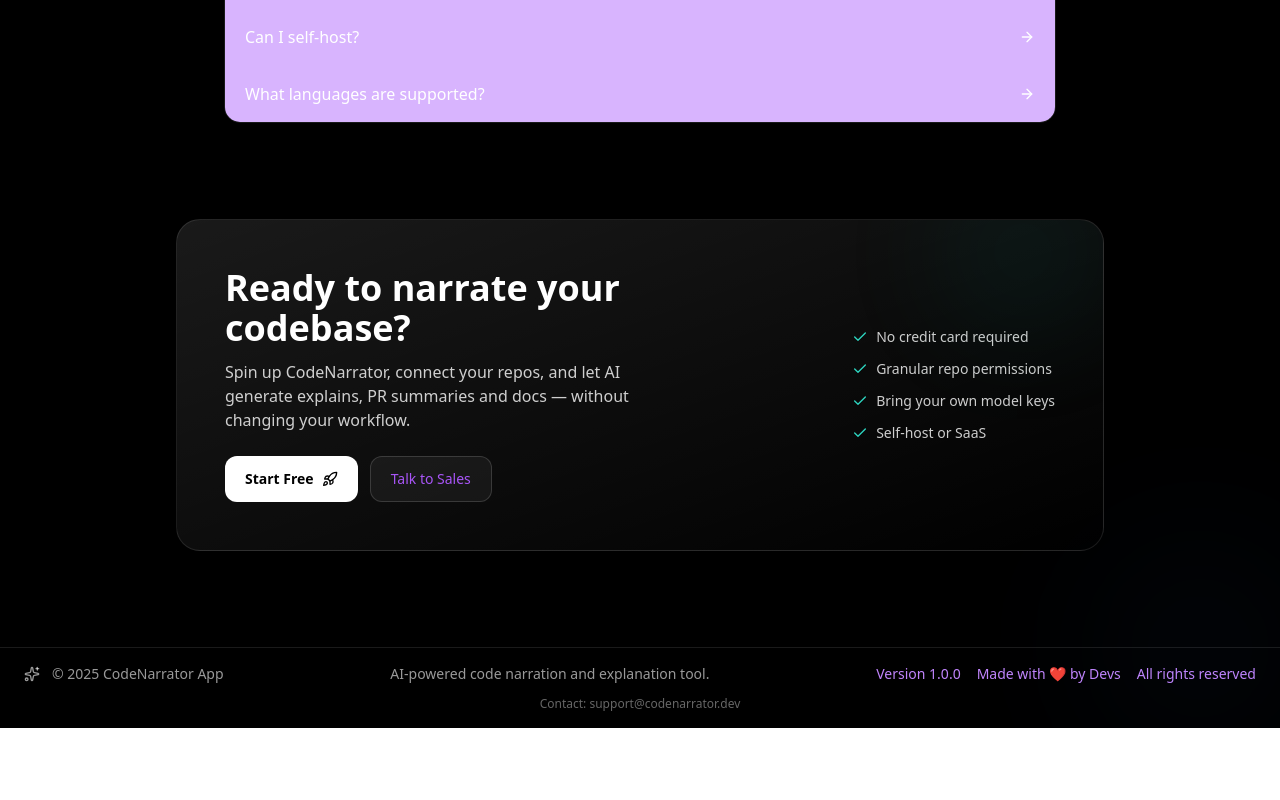
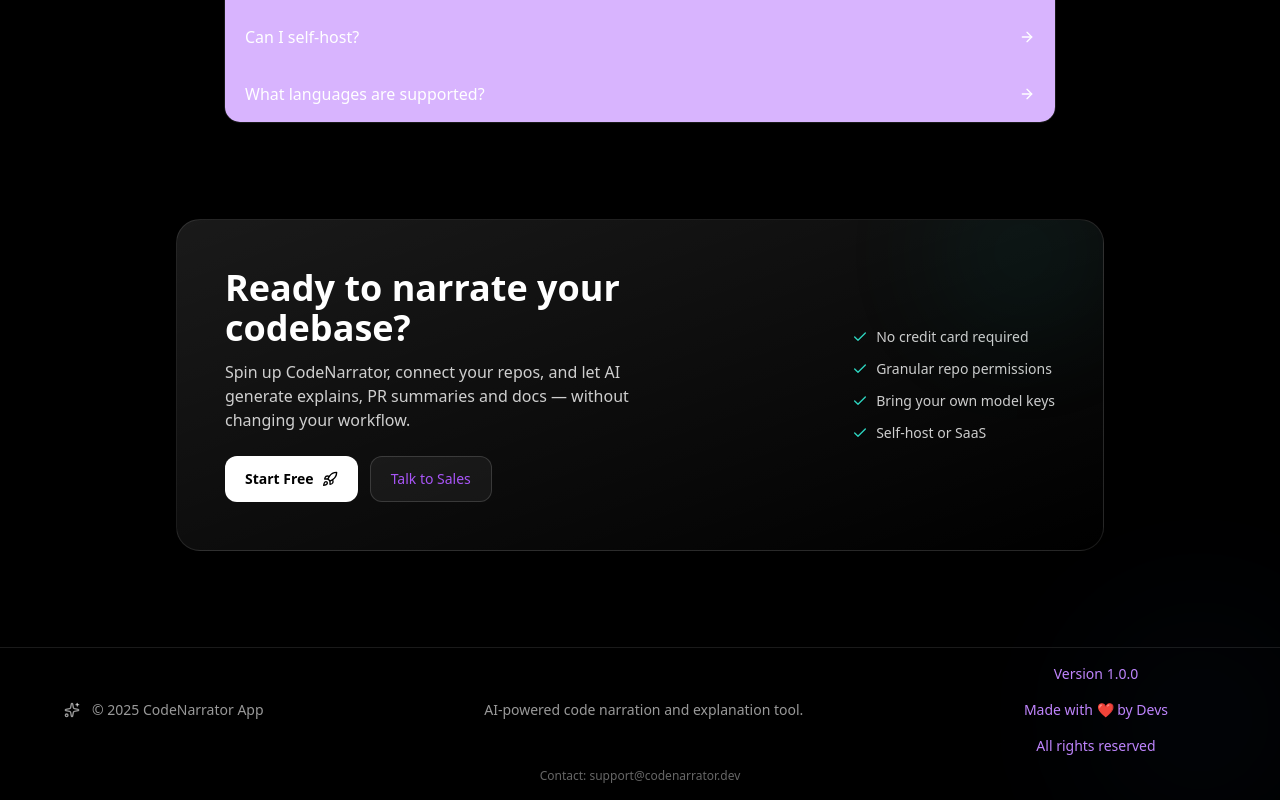
Before and after one commit to mah12-ops/code_narrator_ai, a React (Vite) app in the folder client/: page / in a window 1280 px wide. Shown: the part 2899-3699 px from the top of the page. Before the commit the page ends 3627 px from the top, so only its background shows below. Built offline with nearby package versions, Linux system fonts and the light colour scheme.

Commit message:
fix footer

```diff
--- a/client/src/components/pages/LandingPage/Footer.tsx
+++ b/client/src/components/pages/LandingPage/Footer.tsx
@@ -3,7 +3,7 @@ import { Stars } from 'lucide-react'
 const Footer = () => {
   return (
     <footer className="border-t border-white/10 py-4">
-      <div className="mx-auto max-w-7xl px-6">
+      <div className="mx-auto max-w-7xl px-16">
         <div className="flex flex-col md:flex-row items-center justify-between gap-4 text-sm text-white/60">
 
           {/* Logo + Year */}
@@ -18,7 +18,7 @@ const Footer = () => {
           </p>
 
           {/* Replaced block */}
-          <div className="flex flex-col md:flex-row items-center gap-2 md:gap-4">
+          <div className="flex flex-col mr-12 md:flex-col items-center gap-2 md:gap-4">
             <span className="text-purple-400">Version 1.0.0</span>
             <span className="text-purple-400">Made with ❤️ by Devs</span>
             <span className="text-purple-400">All rights reserved</span>
```
